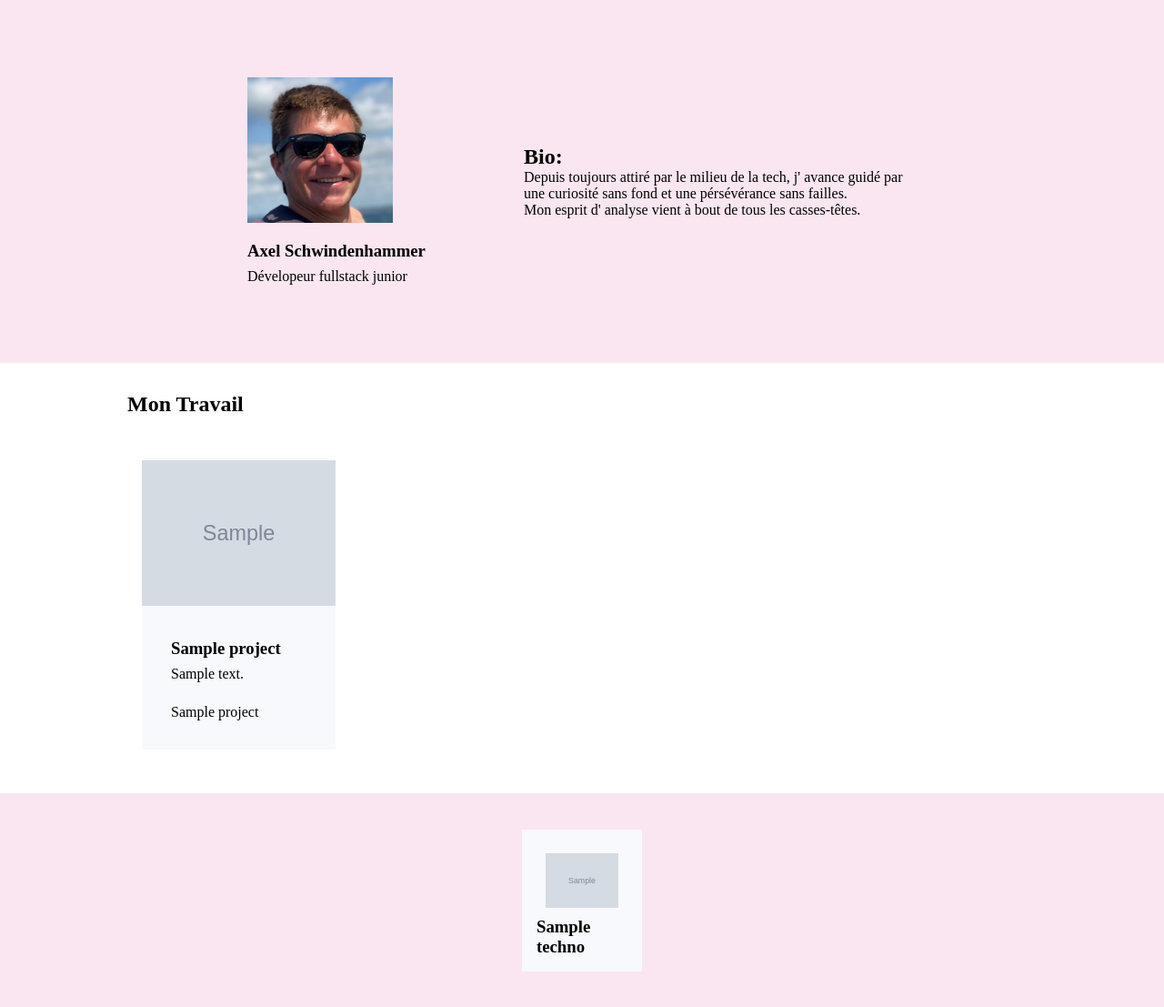
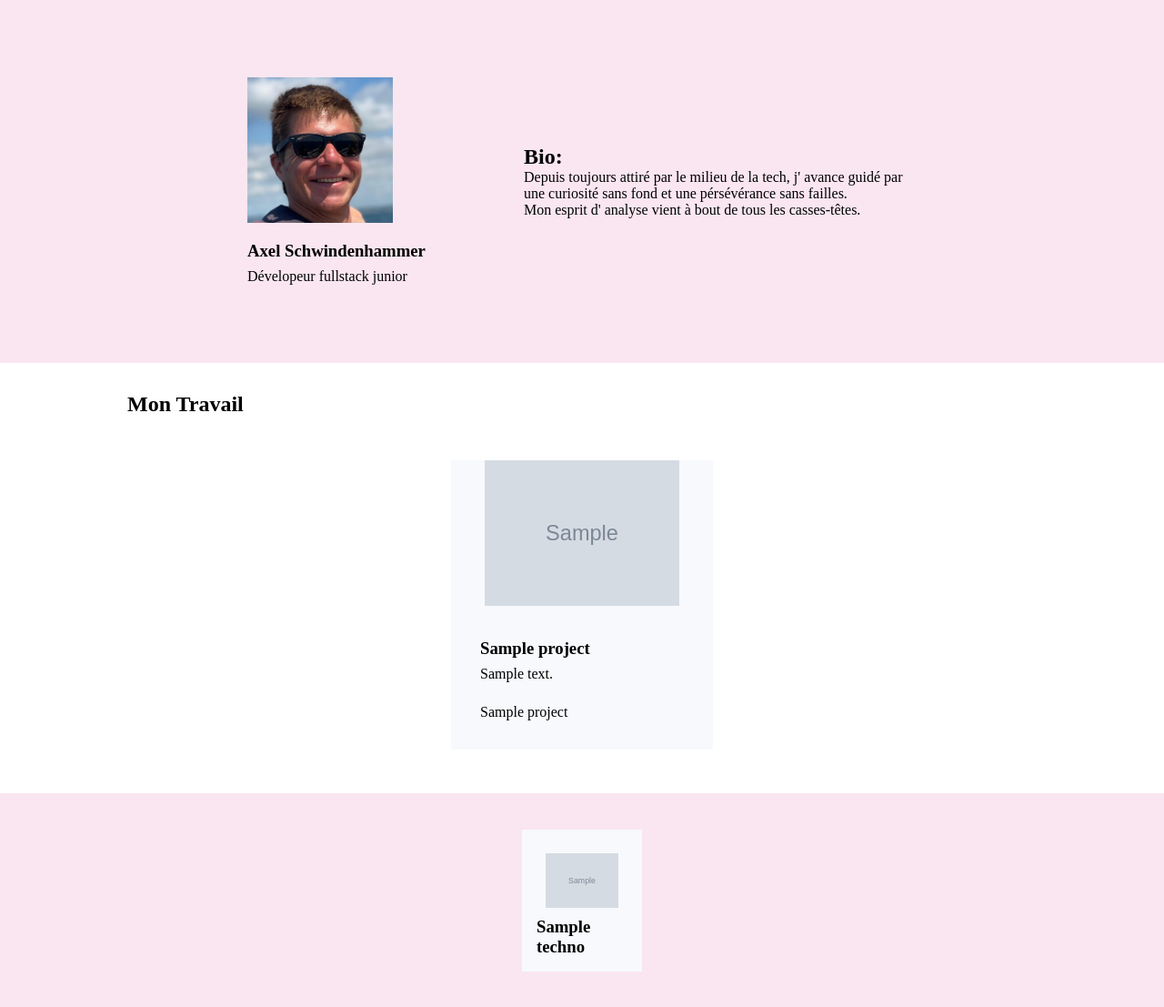
Before and after one commit to ahammer0/sitePerso, a PHP site: page / in a window 1280 px wide. Shown: the part 131-1238 px from the top of the page at 91% size. Run offline with PHP 8.4, Linux system fonts and the light colour scheme; tables that the repository leaves empty or names only in its code hold one stand-in row (values such as "Sample post"); grey boxes marked "Sample" are stand-in pictures.

Commit message:
editing project section display
-displaying only last 3 projects
-centering projects cards
-setting fixed width for work cards

```diff
--- a/index.php
+++ b/index.php
@@ -51,7 +51,7 @@
             <section class="sectionWork" id="work">
             <?php
             $projectStatement = $db->prepare(
-              "SELECT name, description_short, picture, url FROM projects",
+              "SELECT name, description_short, picture, url, project_id FROM projects WHERE is_enabled=TRUE ORDER BY project_id DESC LIMIT 3",
             );
             $projectStatement->execute();
             $projects = $projectStatement->fetchAll();
--- a/style.css
+++ b/style.css
@@ -98,9 +98,10 @@ button:focus{
     display: flex;
     flex-direction: row;
     flex-wrap: wrap;
+    justify-content:center;
 }
 .workElt {
-    max-width: 18rem;
+    width: 18rem;
     margin: 1rem;
     background-color: var(--light-gray);
 }
```
